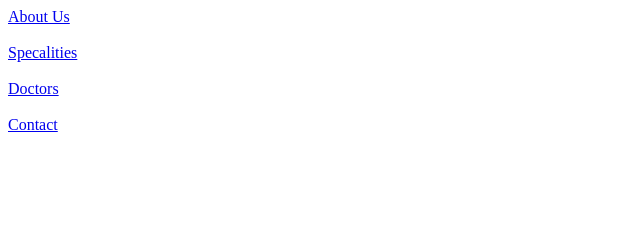
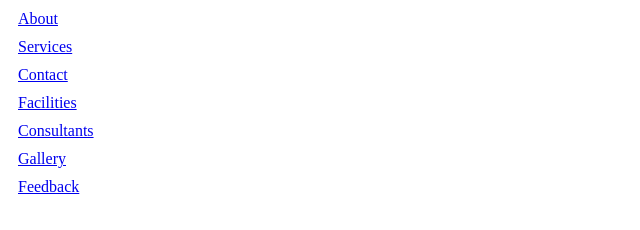
Before and after one commit to Anish-Karthik/hospital-Management-for-Nephrology, a plain HTML site: page navbar.html in a window 1280 px wide. Shown: the whole page, without its empty margins (0-640 px from the left). Drawn offline with Linux system fonts and the light colour scheme.

Commit message:
Formatted code

```diff
--- a/navbar.html
+++ b/navbar.html
@@ -1,12 +1,48 @@
 <html>
 <head>
-<meta charset="utf-8">
-<title>DG HOSPITALS</title>
+  <meta charset="utf-8">
+  <title>DG HOSPITALS</title>
+  <link rel="stylesheet" href="css/style.css">
+  <style>
+    a {
+      display: block;
+      margin: 10px;
+
+    }
+  </style>
 </head>
+<!--
+
+
+    <a href="contact.html" target="content">Contact</a>
+    <a href="services.html" target="content">Services</a>
+    <a href="facilities.html" target="content">facilities</a>
+    <a href="consultants.html" target="content">Consultants</a>
+ -->
+
 <body>
-<a href="About Us.html"target="F3">About Us</a><br><br>
-<a href="Specialities.html"target="F3">Specalities</a><br><br>
-<a href="Doctors.html"target="F3">Doctors</a><br><br>
-<a href="Contact.html"target="F3">Contact</a>
+  <div>
+    <div>
+      <a href="about.html" target="content">About</a>
+    </div>
+    <div>
+      <a href="services.html" target="content">Services</a>
+    </div>
+    <div>
+      <a href="contact.html" target="content">Contact</a>
+    </div>
+    <div>
+      <a href="facilities.html" target="content">Facilities</a>
+    </div>
+    <div>
+      <a href="consultants.html" target="content">Consultants</a>
+    </div>
+    <div>
+      <a href="gallery.html" target="content">Gallery</a>
+    </div>
+    <div>
+      <a href="feedback.html" target="content">Feedback</a>
+    </div>
+  </div>
 </body>
 </html>
```
Also changed, not shown: About Us.html (deleted, +0 -18 lines), Services.html (added, +15 -0 lines), Specialities.html (deleted, +0 -8 lines), about.html (added, +18 -0 lines), index.html (+4 -4 lines), Home.html (renamed from dg hospitals.html), consultants.html (renamed from frame3.html), facilities.html (added).
